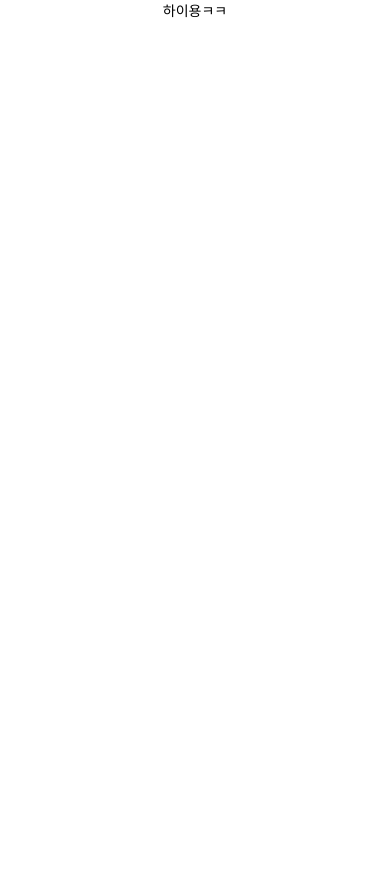
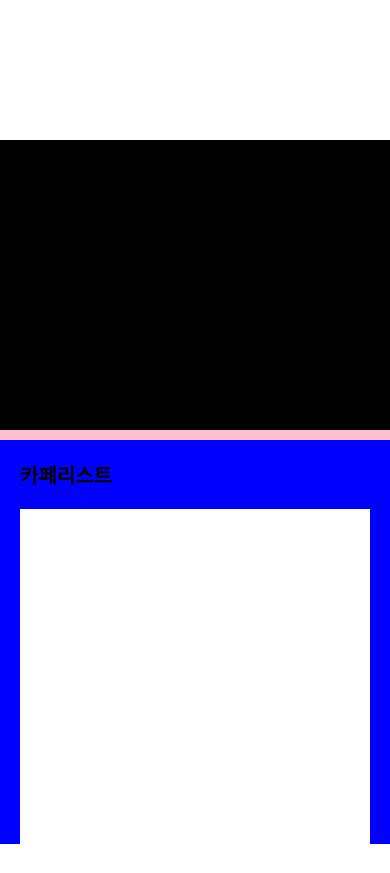
Before and after one commit to limdumb/GoJEJU, a React Native app: screen /MainView in a window 390 px wide. Before the commit the page ends 844 px from the top, so only its background shows below. Built offline with nearby package versions, Linux system fonts and the light colour scheme.

Commit message:
[Feat] Main View Layout 설정

```diff
--- a/App.tsx
+++ b/App.tsx
@@ -1,5 +1,7 @@
 import { NavigationContainer } from "@react-navigation/native";
 import { createNativeStackNavigator } from "@react-navigation/native-stack";
+import { Screen } from "react-native-screens";
+import { StatusBar } from "expo-status-bar";
 import CafeDetailView from "./pages/CafeDetailView";
 import LoginView from "./pages/LoginView";
 import MainView from "./pages/MainView";
@@ -21,6 +23,7 @@ const Stack = createNativeStackNavigator<RootStackParamList>();
 export default function App() {
   return (
     <NavigationContainer>
+      <StatusBar style="auto" />
       <Stack.Navigator>
         <Stack.Screen
           name="MainView"
--- a/pages/MainView.tsx
+++ b/pages/MainView.tsx
@@ -3,7 +3,12 @@ import { StyleSheet, Text, View } from "react-native";
 export default function MainView() {
   return (
     <View style={styles.container}>
-      <Text>하이용ㅋㅋ</Text>
+      <View style={styles.header}></View>
+      <View style={styles.map}></View>
+      <View style={styles.cafeListContainer}>
+        <Text style={styles.cafeListTitle}>카페리스트</Text>
+        <View style={styles.cafeList}></View>
+      </View>
     </View>
   );
 }
@@ -11,7 +16,34 @@ export default function MainView() {
 const styles = StyleSheet.create({
   container: {
     flex: 1,
-    backgroundColor: "#fff",
-    alignItems: "center"
+    backgroundColor: "pink",
+    alignItems: "center",
+  },
+  header: {
+    height: 140,
+    width: "100%",
+    backgroundColor: "white",
+  },
+  map: {
+    height: 290,
+    width: "100%",
+    backgroundColor: "black",
+    marginBottom: 10,
+  },
+  cafeListTitle: {
+    fontSize: 20,
+    fontWeight: "bold",
+  },
+  cafeListContainer: {
+    flex: 1,
+    backgroundColor: "blue",
+    width: "100%",
+    padding: 20,
+  },
+  cafeList: {
+    backgroundColor: "white",
+    width: "100%",
+    height: "100%",
+    marginTop: 20,
   },
 });
```
